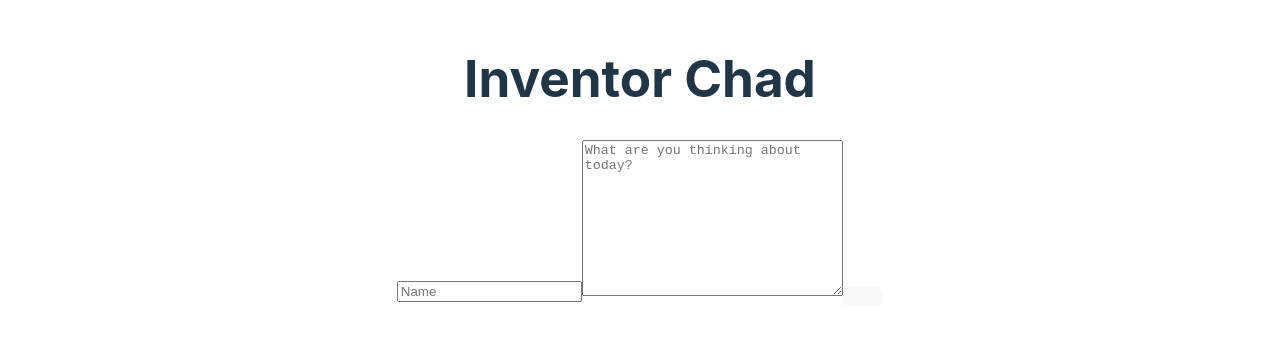
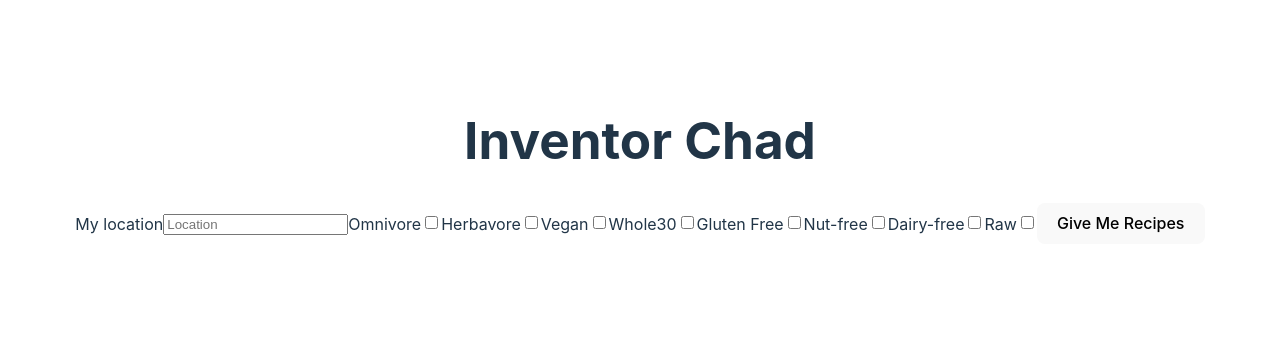
Before and after one commit to emmalgs/olio-hackathon-chapstick, a React (Vite) app: page / in a window 1280 px wide. Shown: the part 239-580 px from the top of the page. Built offline with nearby package versions, Linux system fonts and the light colour scheme.

Commit message:
WIP: add form inputs
Co-authored-by: Sarah Reimann <reimannsarah@users.noreply.github.com>

```diff
--- a/src/components/Form.jsx
+++ b/src/components/Form.jsx
@@ -1,20 +1,32 @@
-
+import PropTypes from 'prop-types'
 function Form(props) {
   const getResponse = (e) => {
     e.preventDefault()
-    const message = `Give me 10 inventions that would help me do ${e.target.value}`
+    console.log(e.target.diet.value)
+    const message = `Could you give me a recipe that is zero waste? I want this recipe to focus on food near me in ${e.target.location.value} and follows these dietary requirements: egg.`
     props.talkToChad(message)
   }
 
   return (
     <div>
       <form onSubmit={getResponse}>
-        <input type="text" placeholder="Name"/>
-        <textarea name="input" id="input" cols="30" rows="10" placeholder="What are you thinking about today?"></textarea>
-        <button type="submit"></button>
+        <label>My location</label><input type='text' name='location' placeholder='Location'/>
+        <label>Omnivore</label><input type='checkbox' name='diet' value='omnivore' />
+        <label>Herbavore</label><input type='checkbox' name='diet' value='herbavore' />
+        <label>Vegan</label><input type='checkbox' name='diet' value='vegan' />
+        <label>Whole30</label><input type='checkbox' name='diet' value='whole30' />
+        <label>Gluten Free</label><input type='checkbox' name='diet' value='gluten-free' />
+        <label>Nut-free</label><input type='checkbox' name='diet' value='nut-free' />
+        <label>Dairy-free</label><input type='checkbox' name='diet' value='dairy-free' />
+        <label>Raw</label><input type='checkbox' name='diet' value='raw' />
+        <button type="submit">Give Me Recipes</button>
       </form>
     </div>
   )
 }
 
+Form.propTypes = {
+  talkToChad: PropTypes.func,
+}
+
 export default Form;
```
